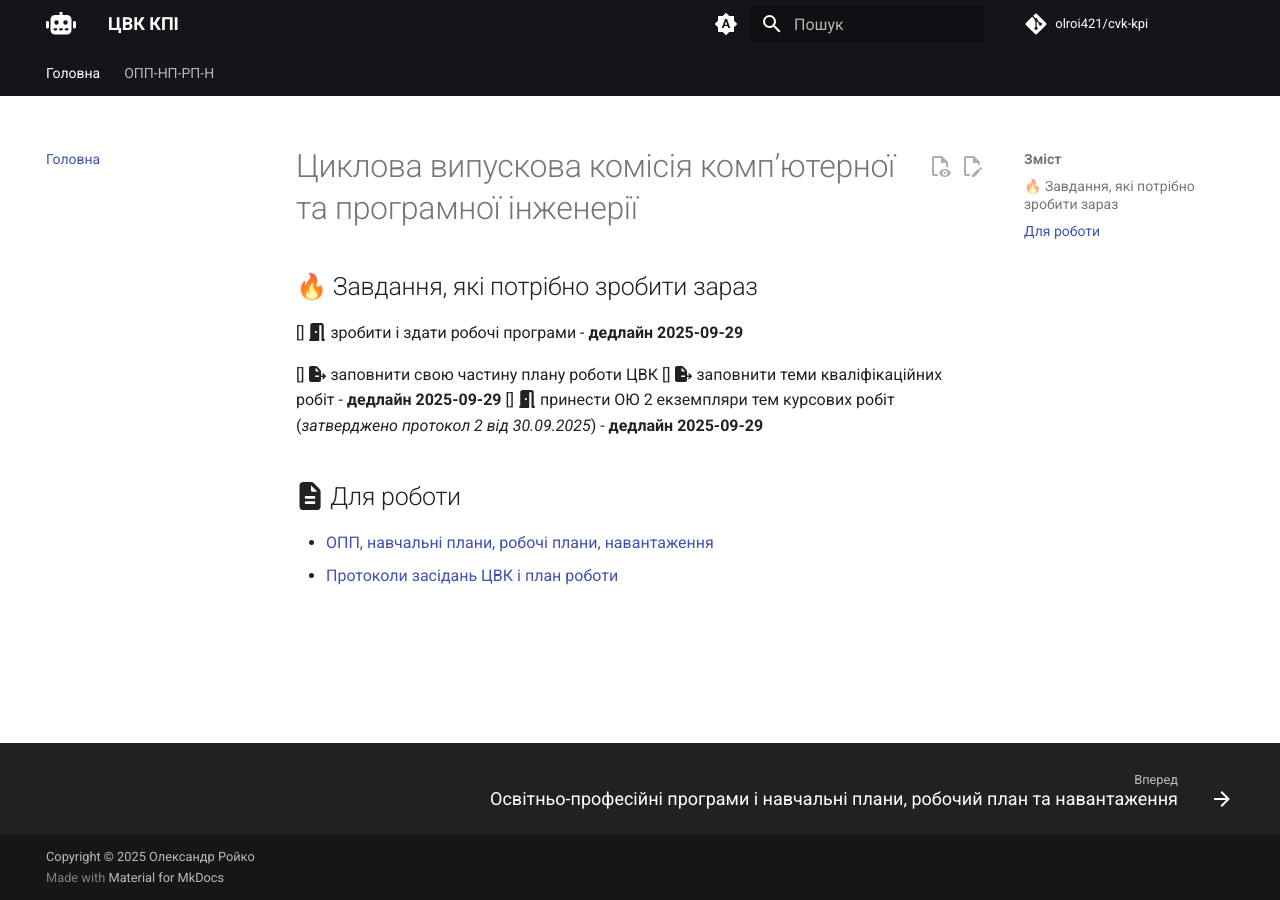
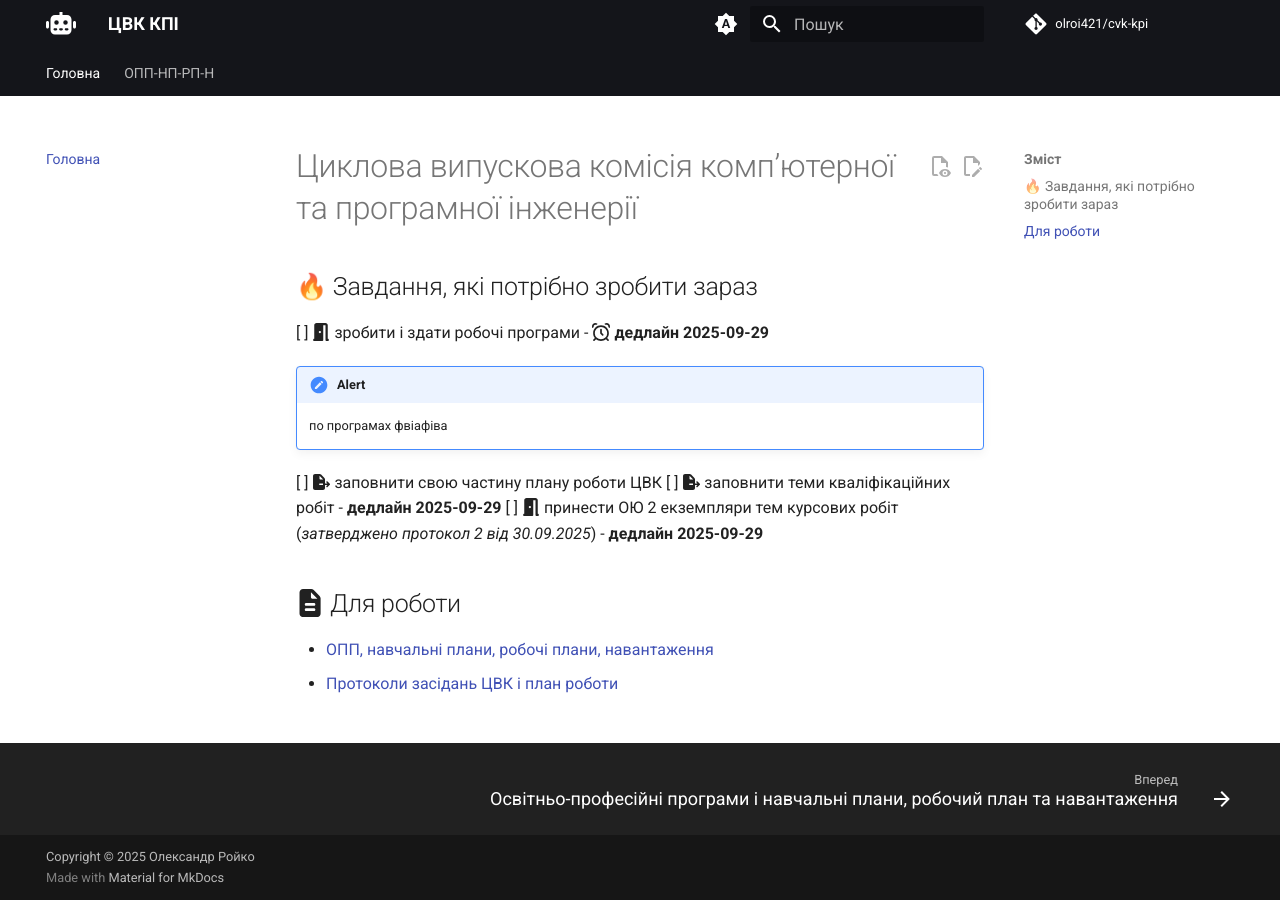
Before and after one commit to olroi421/cvk-kpi, an MkDocs documentation site: the page built from docs/index.md, in a window 1280 px wide. Built offline with MkDocs 1.6.1 and Material for MkDocs 9.7.7, drawn with Linux system fonts in a browser that asks for light colours; comment, search, counter and statistics services are not loaded.

Commit message:
Update index.md

```diff
--- a/docs/index.md
+++ b/docs/index.md
@@ -3,11 +3,15 @@
 ## 🔥 Завдання, які потрібно зробити зараз
 
 
-[] :fontawesome-solid-door-open: зробити і здати робочі програми - **дедлайн 2025-09-29**
+[ ] :fontawesome-solid-door-open: зробити і здати робочі програми - :fontawesome-regular-alarm-clock:{ color:red } **дедлайн 2025-09-29**
 
-[] :fontawesome-solid-arrow-right-from-file: заповнити свою частину плану роботи ЦВК
-[] :fontawesome-solid-arrow-right-from-file: заповнити теми кваліфікаційних робіт - **дедлайн 2025-09-29**
-[] :fontawesome-solid-door-open: принести ОЮ 2 екземпляри тем курсових робіт (*затверджено протокол 2 від 30.09.2025*) - **дедлайн 2025-09-29**
+!!!alert asdfasdfasdf
+    по програмах
+    фвіафіва
+
+[ ] :fontawesome-solid-arrow-right-from-file: заповнити свою частину плану роботи ЦВК
+[ ] :fontawesome-solid-arrow-right-from-file: заповнити теми кваліфікаційних робіт - **дедлайн 2025-09-29**
+[ ] :fontawesome-solid-door-open: принести ОЮ 2 екземпляри тем курсових робіт (*затверджено протокол 2 від 30.09.2025*) - **дедлайн 2025-09-29**
 
 ## :fontawesome-solid-file-lines: Для роботи
 
```
